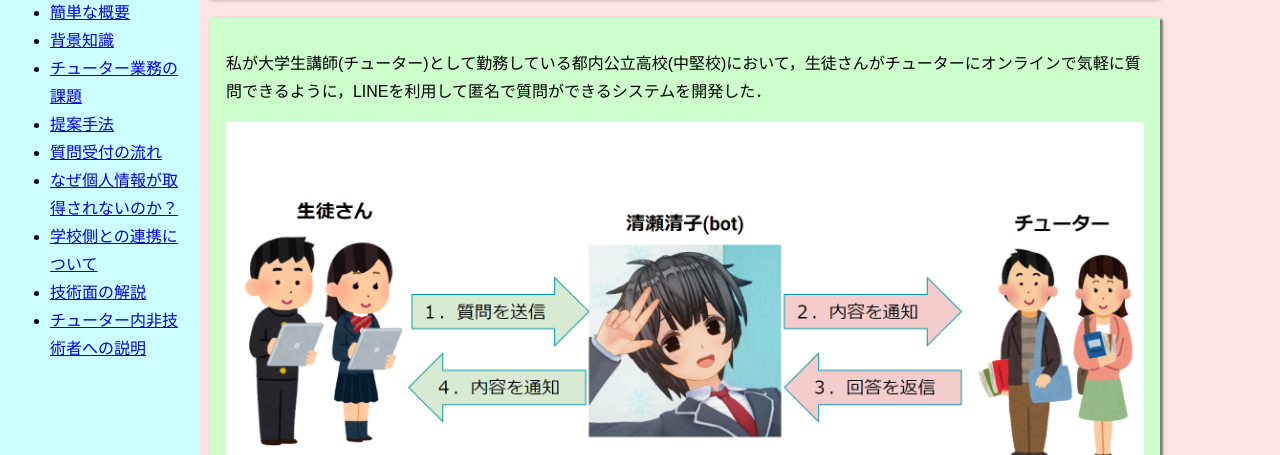
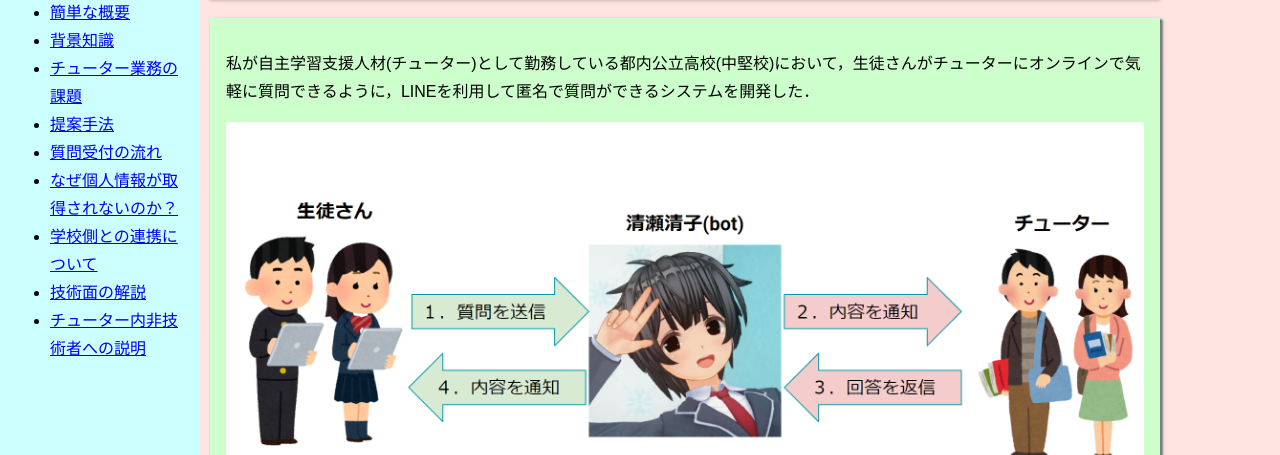
Before and after one commit to jojo778m/LINE_Bot_Kiyose_Kiyoko, a plain HTML site: page index.html in a window 1280 px wide. Shown: the part 345-800 px from the top of the page. Drawn offline with nearby package versions, Linux system fonts and the light colour scheme.

Commit message:
Update index.html
概要文を一部修正

```diff
--- a/index.html
+++ b/index.html
@@ -47,7 +47,7 @@
       <main role="main">
         <h1 id="link1">簡単な概要</h1>
         <div class="aside_box">
-          <p>私が大学生講師(チューター)として勤務している都内公立高校(中堅校)において，生徒さんがチューターにオンラインで気軽に質問できるように，LINEを利用して匿名で質問ができるシステムを開発した．</p>
+          <p>私が自主学習支援人材(チューター)として勤務している都内公立高校(中堅校)において，生徒さんがチューターにオンラインで気軽に質問できるように，LINEを利用して匿名で質問ができるシステムを開発した．</p>
           <img src="linebot.PNG" alt="BOT概要説明">
         </div>
         <h1 id="link2">背景知識</h1>
```
